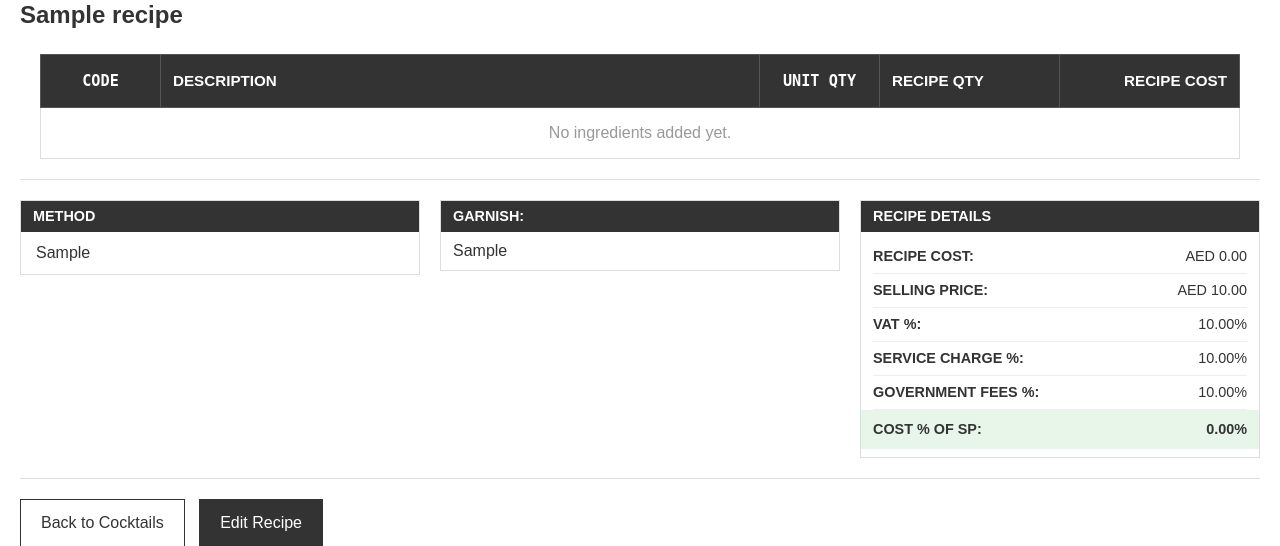
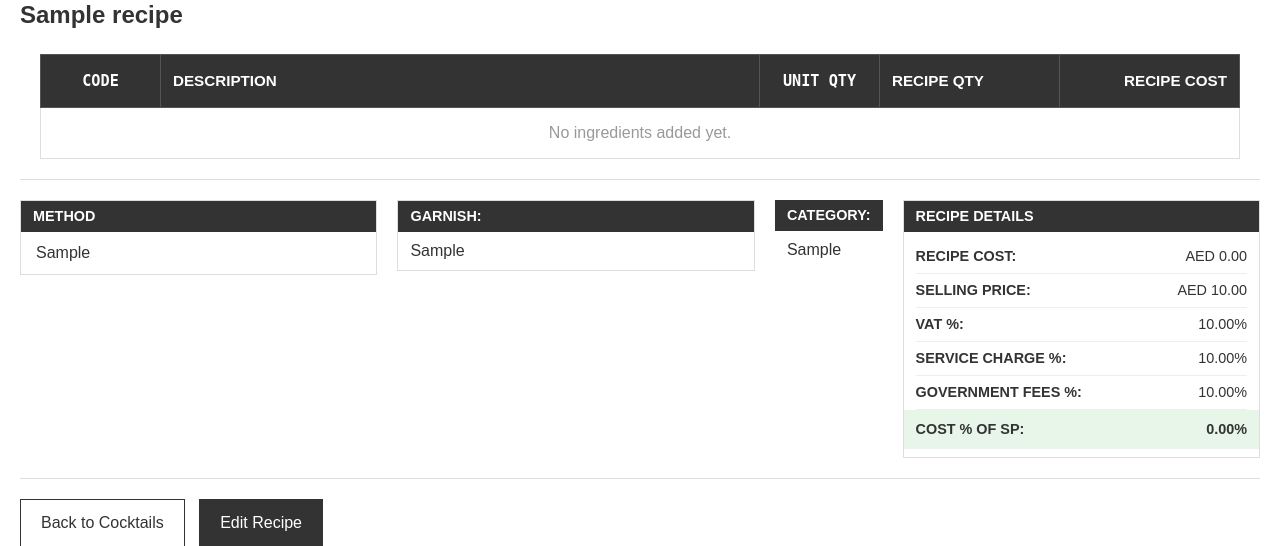
Before and after one commit to akiuser10/bar-and-bartender, a Flask app: page /recipe/1 in a window 1280 px wide. Shown: the part 156-702 px from the top of the page. Run offline with Flask 3, Linux system fonts and the light colour scheme; a user stored in the database is signed in; tables that the repository leaves empty hold one stand-in row (values such as "Sample post").

Commit message:
Display food category in recipe view page

```diff
--- a/templates/recipes/view.html
+++ b/templates/recipes/view.html
@@ -123,6 +123,14 @@
                     {{ recipe.garnish if recipe.garnish else "No garnish specified." }}
                 </div>
             </div>
+            {% if recipe.food_category %}
+            <div class="category-section">
+                <div class="section-header">CATEGORY:</div>
+                <div class="section-content">
+                    {{ recipe.food_category }}
+                </div>
+            </div>
+            {% endif %}
 
             <div class="recipe-details-section">
                 <div class="section-header">RECIPE DETAILS</div>
```
